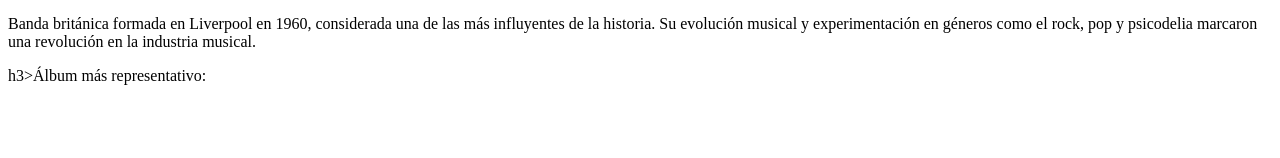
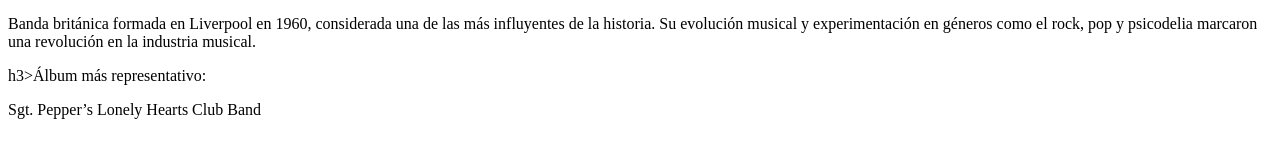
Before and after one commit to JuanEstrada730/musicos_favoritos, a plain HTML site: page index.html in a window 1280 px wide. Shown: the part 400-558 px from the top of the page. Drawn offline with Linux system fonts and the light colour scheme.

Commit message:
Texto Album

```diff
--- a/index.html
+++ b/index.html
@@ -13,6 +13,6 @@
     <h3>Biografía:</h3>
     <p>Banda británica formada en Liverpool en 1960, considerada una de las más influyentes de la historia. Su evolución musical y experimentación en géneros como el rock, pop y psicodelia marcaron una revolución en la industria musical.</p>
     h3>Álbum más representativo:</h3>
-
+    <p>Sgt. Pepper’s Lonely Hearts Club Band</p>
 </body>
 </html>
```
